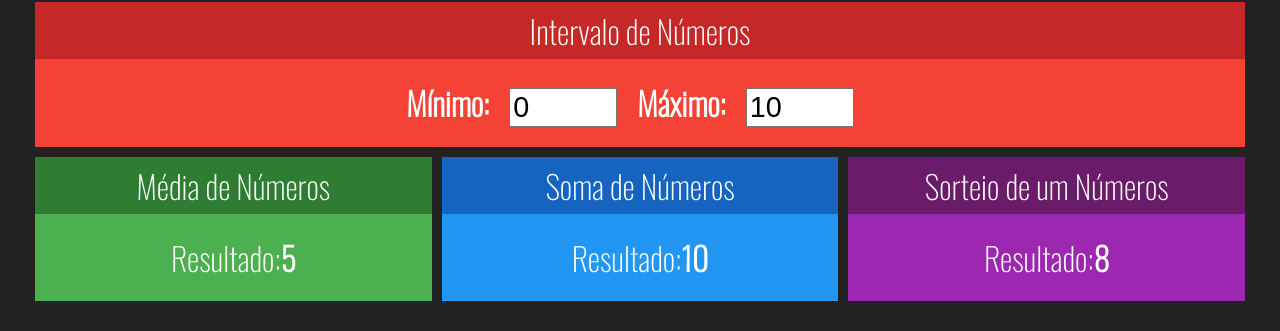
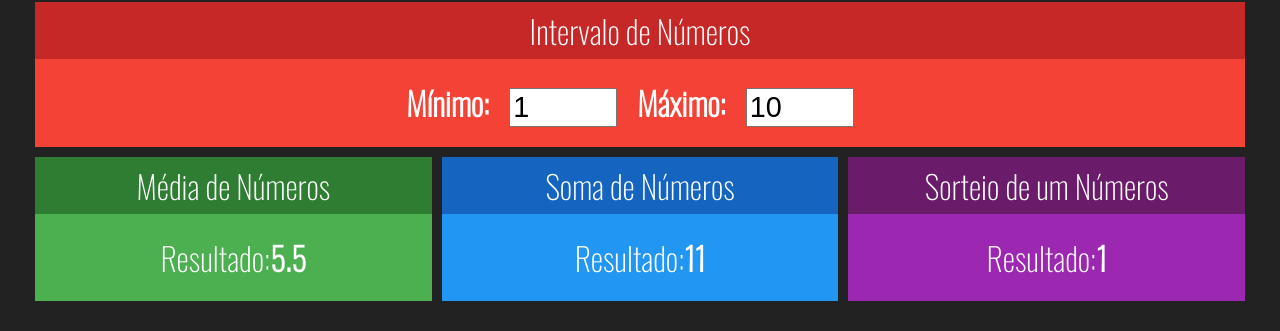
Before and after one commit to davidIsrael-rj/redux_simples, a React (Create React App) app: page / in a window 1280 px wide. Shown: the part 213-544 px from the top of the page. Built offline with nearby package versions, Linux system fonts and the light colour scheme.

Commit message:
Implementando a lógica sem Redux

```diff
--- a/src/App.js
+++ b/src/App.js
@@ -1,5 +1,5 @@
 import './App.css';
-import React from 'react';
+import React, { useState } from 'react';
 
 import Intervalo from './components/Intervalo';
 import Media from './components/Media';
@@ -7,18 +7,23 @@ import Soma from './components/Soma';
 import Sorteio from './components/Sorteio';
 
 function App() {
+
+  const [min, setMin] = useState(1)
+  const [max, setMax] = useState(10)
+
   return (
     <div className="App">
       <h1>Exercício React-Redux (Simples)</h1>
       <div className='linha'>
-        <Intervalo >
+        <Intervalo min={min} max={max}
+          onMinChanged={setMin} onMaxChanged={setMax}>
 
         </Intervalo>
       </div>
       <div className='linha'>
-        <Media/>
-        <Soma/>
-        <Sorteio/>
+        <Media min={min} max={max}/>
+        <Soma min={min} max={max}/>
+        <Sorteio min={min} max={max}/>
       </div>
     </div>
   );
--- a/src/components/Intervalo.jsx
+++ b/src/components/Intervalo.jsx
@@ -3,16 +3,19 @@ import React from 'react'
 import Card from './Card'
 
 export default props => {
+    const {min, max} = props
     return (
         <Card title="Intervalo de Números" red>
             <div className="Intervalo">
                 <span>
                     <strong>Mínimo:</strong>
-                    <input type="number" value={0} readOnly />
+                    <input type="number" value={min}
+                        onChange={e => props.onMinChanged(+e.target.value)}/>
                 </span>
                 <span>
                     <strong>Máximo:</strong>
-                    <input type="number" value={10} readOnly />
+                    <input type="number" value={max}
+                        onChange={e => props.onMaxChanged(+e.target.value)}/>
                 </span>
             </div>
         </Card>
--- a/src/components/Media.jsx
+++ b/src/components/Media.jsx
@@ -2,12 +2,17 @@ import React from "react"
 import Card from "./Card"
 
 export default props => {
+    // const min = props.min
+    // const max = props.max
+
+    const {min, max} = props
+
     return (
         <Card title="Média de Números" green>
             <div className="Intervalo">
                 <span>
                     <span>Resultado:</span>
-                    <strong>5</strong>
+                    <strong>{(max + min)/2}</strong>
                 </span>
             </div>
         </Card>
--- a/src/components/Soma.jsx
+++ b/src/components/Soma.jsx
@@ -2,12 +2,13 @@ import React from "react"
 import Card from "./Card"
 
 export default props => {
+    const {min, max} = props
     return (
         <Card title="Soma de Números" blue>
             <div className="Intervalo">
                 <span>
                     <span>Resultado:</span>
-                    <strong>10</strong>
+                    <strong>{max + min}</strong>
                 </span>
             </div>
         </Card>
--- a/src/components/Sorteio.jsx
+++ b/src/components/Sorteio.jsx
@@ -2,12 +2,16 @@ import React from "react"
 import Card from "./Card"
 
 export default props => {
+
+    const {min, max} = props
+    const aleatorio = parseInt(Math.random() * (max - min)) + min
+
     return (
         <Card title="Sorteio de um Números" purple>
             <div className="Intervalo">
                 <span>
                     <span>Resultado:</span>
-                    <strong>8</strong>
+                    <strong>{aleatorio}</strong>
                 </span>
             </div>
         </Card>
```
